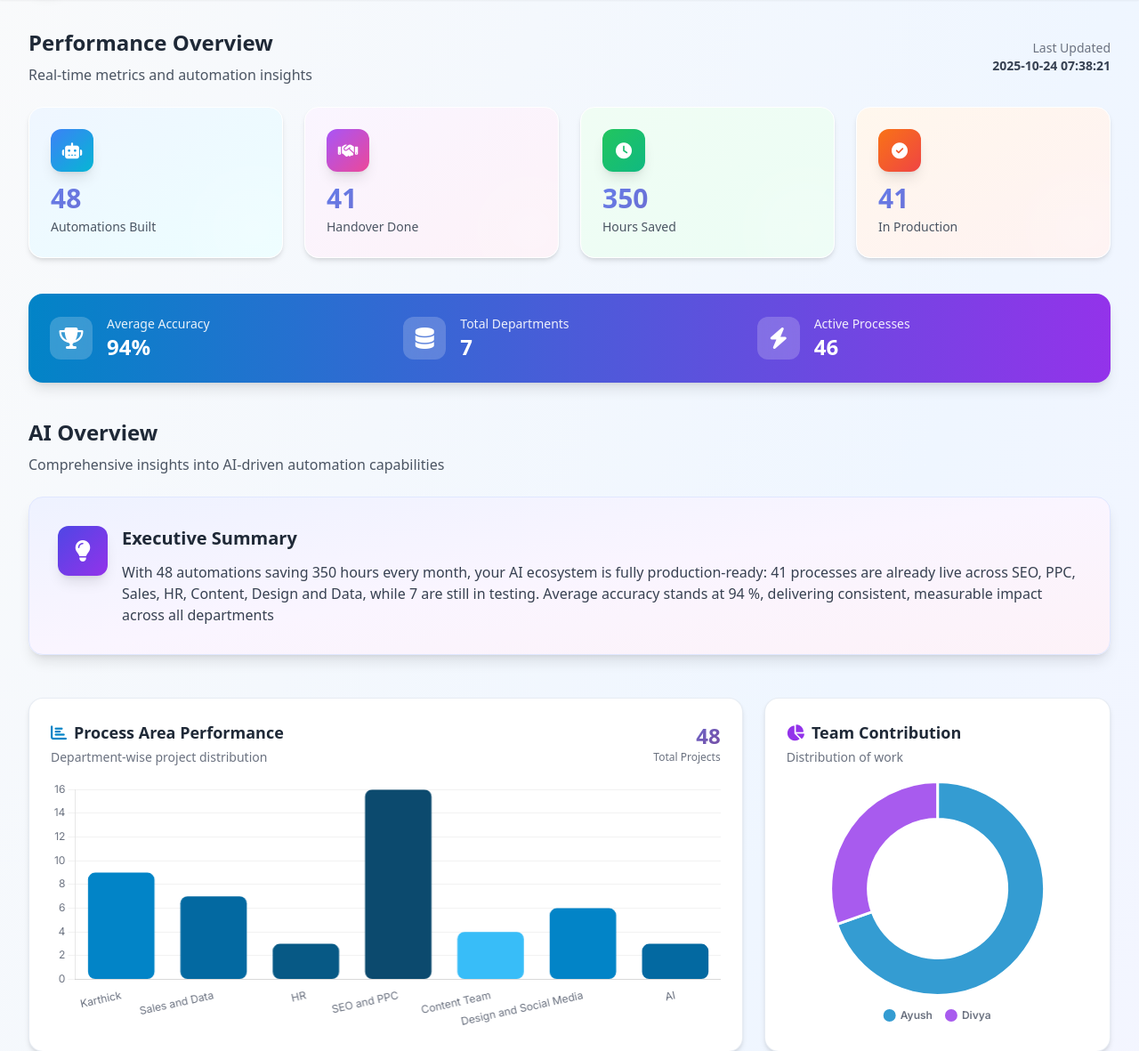
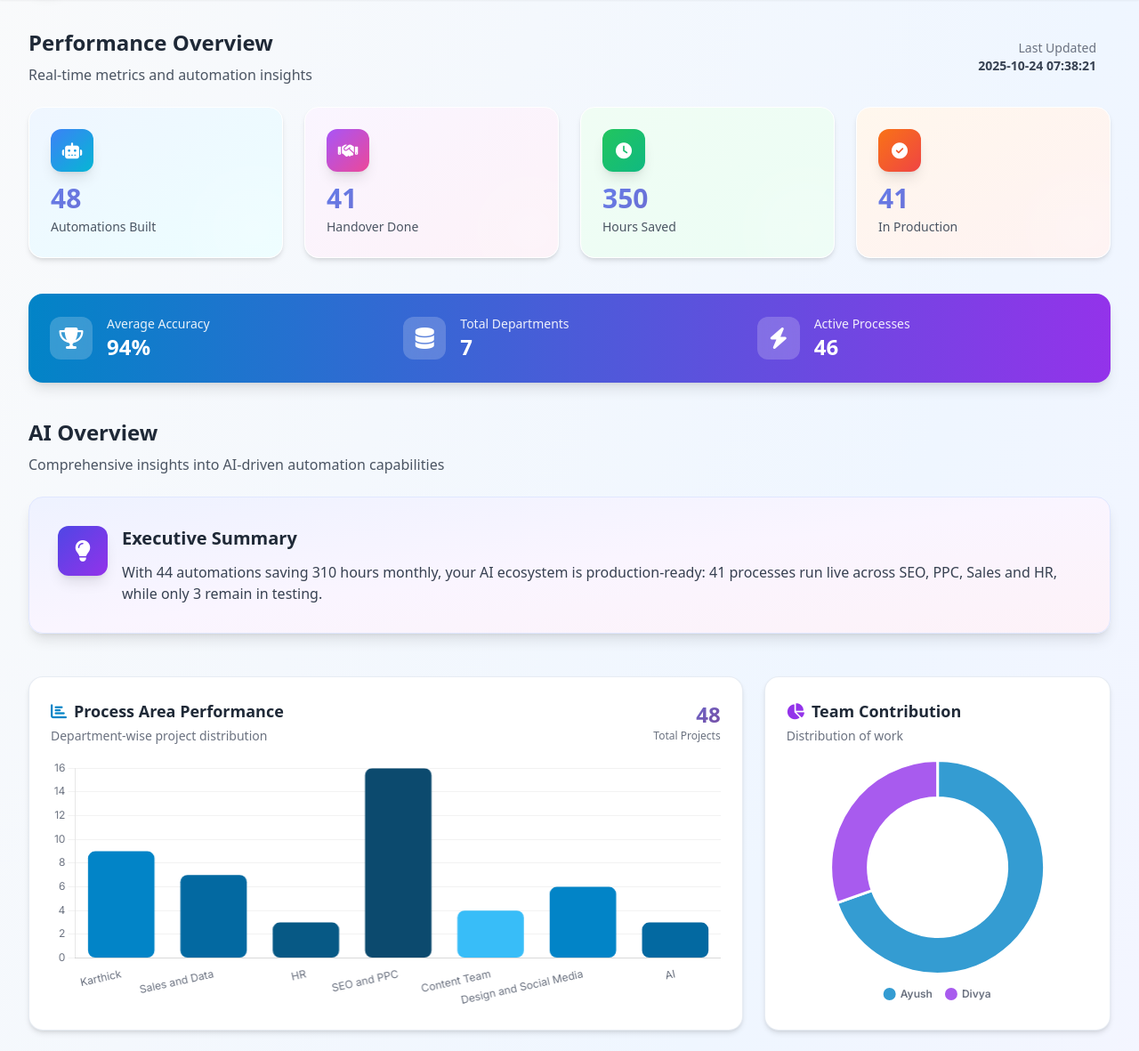
Before and after one commit to RevvGrowth-25/ReDajngo, a Django app: page / in a window 1280 px wide. Shown: the part 66-1247 px from the top of the page at 89% size. Run offline with Django 5.2, Linux system fonts and the light colour scheme; some libraries are stand-ins or nearby versions.

Commit message:
Update index.html

```diff
--- a/home/templates/index.html
+++ b/home/templates/index.html
@@ -10,9 +10,12 @@
         <h2 class="text-2xl font-bold text-gray-800 mb-2">Performance Overview</h2>
         <p class="text-gray-600">Real-time metrics and automation insights</p>
       </div>
-      <div class="text-right hidden md:block">
-        <div class="text-sm text-gray-500">Last Updated</div>
-        <div class="text-sm font-semibold text-gray-700">{{ data.metadata.last_updated }}</div>
+      <div class="flex items-center gap-3">
+        <div class="text-right hidden md:block mr-4">
+          <div class="text-sm text-gray-500">Last Updated</div>
+          <div class="text-sm font-semibold text-gray-700">{{ data.metadata.last_updated }}</div>
+        </div>
+
       </div>
     </div>
     <div class="grid grid-cols-1 sm:grid-cols-2 lg:grid-cols-4 gap-6" id="kpiRow"></div>
@@ -65,7 +68,7 @@
         <div class="flex-1">
           <h3 class="text-xl font-bold text-gray-800 mb-3">Executive Summary</h3>
           <p class="text-gray-700 leading-relaxed text-sm md:text-base">
-            With 48 automations saving 350 hours every month, your AI ecosystem is fully production-ready: 41 processes are already live across SEO, PPC, Sales, HR, Content, Design and Data, while 7 are still in testing. Average accuracy stands at 94 %, delivering consistent, measurable impact across all departments
+            With 44 automations saving 310 hours monthly, your AI ecosystem is production-ready: 41 processes run live across SEO, PPC, Sales and HR, while only 3 remain in testing.
           </p>
         </div>
       </div>
@@ -409,9 +412,35 @@ document.addEventListener("DOMContentLoaded", () => {
       bar: dashboardData.bar[currentUser],
       pie: dashboardData.pie[currentUser],
       line: dashboardData.line[currentUser],
-      rows: currentUser === 'all' ? filteredRows : filteredRows.filter(r => r.owner.toLowerCase().includes(currentUser.toLowerCase()))
+      rows: currentUser === 'all' ? filteredRows : filteredRows.filter(r => {
+        const owner = r.owner.toLowerCase();
+        const user = currentUser.toLowerCase();
+        return owner.includes(user);
+      })
     };
   }
+
+  // User filter function
+  window.filterByUser = function(user) {
+    console.log('🔄 Switching to user:', user);
+    currentUser = user;
+
+    // Update button styles
+    ['All', 'Ayush', 'Divya'].forEach(u => {
+      const btn = document.getElementById('btn' + u);
+      if (u === user || (user === 'all' && u === 'All')) {
+        btn.className = 'px-4 py-2 rounded-md text-sm font-semibold transition-all bg-gradient-to-r from-brand-500 to-brand-600 text-white';
+      } else {
+        btn.className = 'px-4 py-2 rounded-md text-sm font-semibold transition-all text-gray-600 hover:bg-gray-100';
+      }
+    });
+
+    // Reset filters to base rows, then apply current search/status filters
+    filteredRows = [...allRows];
+    applyFilters();
+    renderKPI();
+    renderCharts();
+  };
 
   function renderKPI(){
     const d = getData();
```
